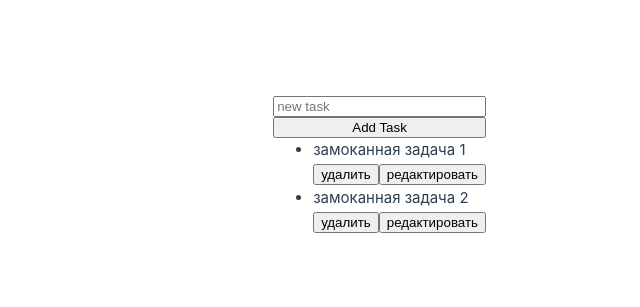
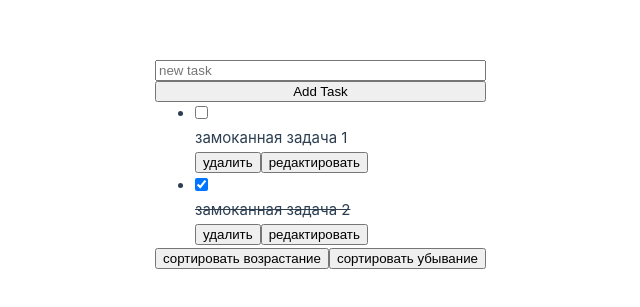
Before and after one commit to gicalov/vue-to-do-list, a Vue app: page / in a window 1280 px wide. Shown: the part 235-542 px from the top of the page, without its empty margins (154-794 px from the left). Built offline with nearby package versions, Linux system fonts and the light colour scheme.

Commit message:
fix: props to emit

```diff
--- a/public/data.json
+++ /dev/null
@@ -1,4 +0,0 @@
-[
-  { "id": 1, "name": "замоканная задача 1" },
-  { "id": 2, "name": "замоканная задача 2" }
-]
--- a/src/App.vue
+++ b/src/App.vue
@@ -1,15 +1,14 @@
 <script setup>
-import { ref, onMounted } from 'vue'
+import { ref } from 'vue'
 import FormTask from './components/FormTask.vue'
 import TasksList from './components/TasksList.vue'
 const tasks = ref([])
 const errors = ref({ addTask: false })
 
-onMounted(async () => {
-  const response = await fetch('/data.json')
-
-  tasks.value = await response.json()
-})
+tasks.value = JSON.parse(localStorage.getItem('tasks')) || [
+  { id: 1, name: 'замоканная задача 1', isDone: false },
+  { id: 2, name: 'замоканная задача 2', isDone: true },
+]
 
 const addTask = (newTask) => {
   errors.value.addTask = false
@@ -19,19 +18,51 @@ const addTask = (newTask) => {
     return
   }
 
-  tasks.value.push({ id: tasks.value.at(-1) ? tasks.value.at(-1).id + 1 : 0, name: newTask })
+  tasks.value.push({
+    id: tasks.value.length
+      ? tasks.value.reduce((acc, el) => (acc < el.id ? (acc = el.id) : null), 0) + 1
+      : 0,
+    name: newTask,
+    isDone: false,
+  })
+
+  localStorage.setItem('tasks', JSON.stringify(tasks.value))
 }
 
 const handleDeleteTask = (taskId) => {
   tasks.value = tasks.value.filter((task) => task.id !== taskId)
+
+  localStorage.setItem('tasks', JSON.stringify(tasks.value))
 }
 
 const handleSaveEditedTask = (taskId, newTaskName) => {
   tasks.value = tasks.value.map((task) => {
-    if (task.id === taskId) return { id: taskId, name: newTaskName }
+    if (task.id === taskId) return { ...task, name: newTaskName }
 
     return task
   })
+
+  localStorage.setItem('tasks', JSON.stringify(tasks.value))
+}
+
+const handleChangeTaskStatus = (taskId) => {
+  tasks.value = tasks.value.map((task) => {
+    if (task.id === taskId) return { ...task, isDone: !task.isDone }
+
+    return task
+  })
+
+  localStorage.setItem('tasks', JSON.stringify(tasks.value))
+}
+
+const handleSort = (direction) => {
+  if (direction === 'increasing') {
+    tasks.value = tasks.value.sort((elem, nextElem) => elem.name.localeCompare(nextElem.name))
+  } else {
+    tasks.value = tasks.value.sort((elem, nextElem) => nextElem.name.localeCompare(elem.name))
+  }
+
+  localStorage.setItem('tasks', JSON.stringify(tasks.value))
 }
 </script>
 
@@ -41,7 +72,14 @@ const handleSaveEditedTask = (taskId, newTaskName) => {
       <FormTask @add-task="addTask" />
     </div>
     <label v-show="errors.addTask">ошибся, но где</label>
-    <TasksList :tasks :onDeleteTask="handleDeleteTask" :onSaveEditedTask="handleSaveEditedTask" />
+    <TasksList
+      :tasks
+      @onDeleteTask="handleDeleteTask"
+      @onSaveEditedTask="handleSaveEditedTask"
+      @onChangeTaskStatus="handleChangeTaskStatus"
+    />
+    <button @click="handleSort('increasing')">сортировать возрастание</button>
+    <button @click="handleSort('decreasing')">сортировать убывание</button>
   </main>
 </template>
 
--- a/src/components/TaskRow.vue
+++ b/src/components/TaskRow.vue
@@ -5,28 +5,37 @@ const props = defineProps({
     type: Object,
     required: true,
   },
-  onDeleteTask: { type: Function, required: true },
-  onEditTask: { type: Function, required: true },
   isTaskEditing: {
     type: Boolean,
     required: true,
   },
-  onSaveEditedTask: { type: Function, required: true },
-  onCloseEditedTask: { type: Function, required: true },
 })
 
+const emit = defineEmits([
+  'onChangeTaskStatus',
+  'onDeleteTask',
+  'onEditTask',
+  'onSaveEditedTask',
+  'onCloseEditedTask',
+])
+
 const editedTask = ref(props.task.name)
+const taskStatus = ref(props.task.isDone)
 </script>
 
 <template>
   <li v-if="isTaskEditing">
     <input v-model="editedTask" placeholder="edit task" />
-    <button @click="onSaveEditedTask(task.id, editedTask)">сохранить</button>
-    <button @click="onCloseEditedTask(task.id)">отмена</button>
+    <button @click="emit('onSaveEditedTask', task.id, editedTask)">сохранить</button>
+    <button @click="emit('onCloseEditedTask', task.id)">отмена</button>
   </li>
   <li v-else>
-    <p>{{ task.name }}</p>
-    <button @click="onDeleteTask(task.id)">удалить</button>
-    <button @click="onEditTask(task.id)">редактировать</button>
+    <input type="checkbox" v-model="taskStatus" @change="emit('onChangeTaskStatus', task.id)" />
+    <p v-if="taskStatus">
+      <del> {{ task.name }} </del>
+    </p>
+    <p v-else>{{ task.name }}</p>
+    <button @click="emit('onDeleteTask', task.id)">удалить</button>
+    <button @click="emit('onEditTask', task.id)">редактировать</button>
   </li>
 </template>
--- a/src/components/TasksList.vue
+++ b/src/components/TasksList.vue
@@ -2,17 +2,16 @@
 import { ref } from 'vue'
 import TaskRow from './TaskRow.vue'
 
-const props = defineProps({
+defineProps({
   tasks: {
     type: Object,
     required: true,
   },
-  onDeleteTask: { type: Function, required: true },
-  onSaveEditedTask: { type: Function, required: true },
 })
 
+const emit = defineEmits(['onChangeTaskStatus', 'onDeleteTask', 'onSaveEditedTask'])
+
 const editError = ref(false)
-
 const taskEditId = ref(null)
 
 const handleSaveChanges = (taskId, newTaskName) => {
@@ -20,7 +19,7 @@ const handleSaveChanges = (taskId, newTaskName) => {
 
   if (!newTaskName.trim()) return (editError.value = true)
 
-  props.onSaveEditedTask(taskId, newTaskName)
+  emit('onSaveEditedTask', taskId, newTaskName)
   taskEditId.value = null
 }
 </script>
@@ -31,11 +30,12 @@ const handleSaveChanges = (taskId, newTaskName) => {
       v-for="task in tasks"
       :key="task.id"
       :task
-      :onDeleteTask
-      :onEditTask="(id) => (taskEditId = id)"
       :isTaskEditing="taskEditId === task.id"
-      :onSaveEditedTask="handleSaveChanges"
-      :onCloseEditedTask="() => (taskEditId = null)"
+      @onDeleteTask="(taskId) => emit('onDeleteTask', taskId)"
+      @onEditTask="(id) => (taskEditId = id)"
+      @onSaveEditedTask="handleSaveChanges"
+      @onCloseEditedTask="() => (taskEditId = null)"
+      @onChangeTaskStatus="(taskId) => emit('onChangeTaskStatus', taskId)"
     />
   </ul>
   <label v-show="editError">низя пустую строку</label>
```
